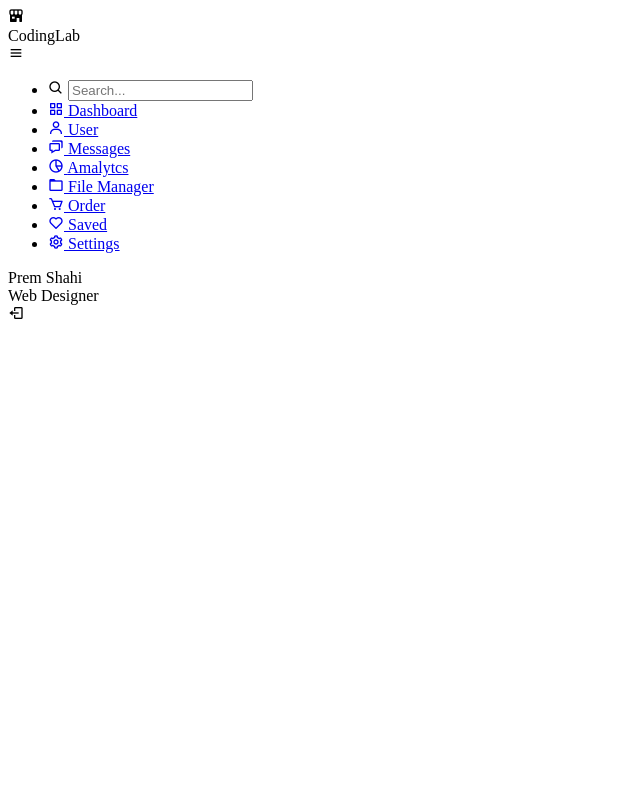
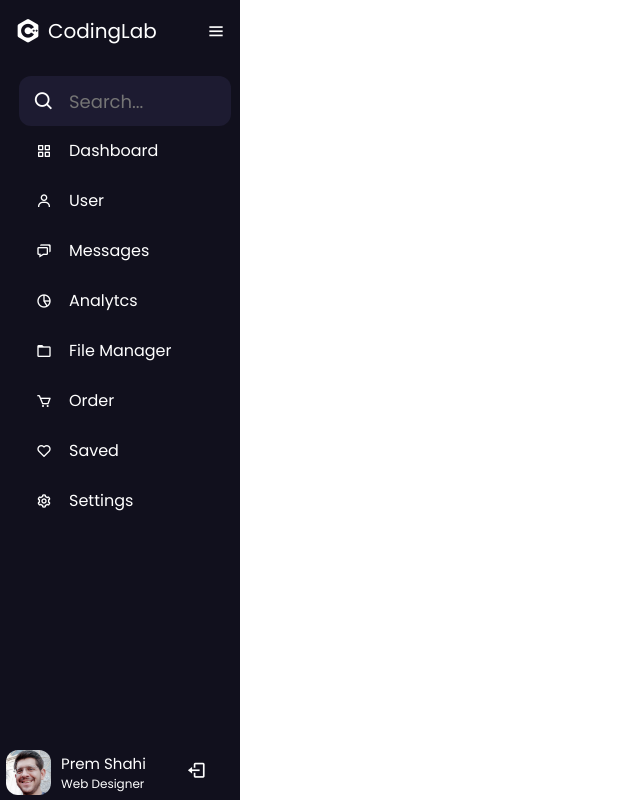
Before and after one commit to PauloHLeme/my_playground, a plain HTML site: page responsive_side_navbar/index.html in a window 1280 px wide. Shown: the whole page, without its empty margins (0-640 px from the left). Drawn offline with nearby package versions, Linux system fonts and the light colour scheme.

Commit message:
doing css

```diff
--- a/responsive_side_navbar/index.html
+++ b/responsive_side_navbar/index.html
@@ -13,7 +13,7 @@
     <div class="sidebar">
         <div class="logo_content">
             <div class="logo">
-                <i class='bx bxs-store-alt'></i>
+                <i class='bx bxl-c-plus-plus'></i>
                 <div class="logo_name">CodingLab</div>
             </div>
             <i class='bx bx-menu' id="btn"></i>
@@ -48,7 +48,7 @@
             <li>
                 <a href="#">
                     <i class='bx bx-pie-chart-alt-2' ></i>
-                    <span class="links_name">Amalytcs</span>
+                    <span class="links_name">Analytcs</span>
                 </a>
                 <!-- <span class="tooltip">Dashboard</span> -->
             </li>
@@ -84,13 +84,13 @@
         <div class="profile_content">
             <div class="profile">
                 <div class="profile_details">
-                    <!-- <img src="profile.jpg" alt=""> -->
+                    <img src="profile.jpg" alt="">
                     <div class="name_job">
                         <div class="name">Prem Shahi</div>
                         <div class="job">Web Designer</div>
                     </div>
                 </div>
-                <i class='bx bx-log-out' ></i>
+                <i class='bx bx-log-out' id="log_out"></i>
             </div>
         </div>
     </div>
--- a/responsive_side_navbar/style.css
+++ b/responsive_side_navbar/style.css
@@ -0,0 +1,164 @@
+/* Google Font CDN Link */
+@import url('https://fonts.googleapis.com/css2?family=Poppins:ital,wght@0,100;0,200;0,300;0,400;0,500;0,600;0,700;0,800;0,900;1,100;1,200;1,300;1,400;1,500;1,600;1,700;1,800;1,900&display=swap');
+
+*{
+    margin: 0;
+    padding: 0;
+    box-sizing: border-box;
+    font-family: 'Poppins', sans-serif;
+}
+
+body{
+    position: relative;
+    min-height: 100vh;
+    width: 100%;
+    overflow: hidden;
+}
+
+.sidebar{
+    position: fixed;
+    top: 0;
+    left: 0;
+    height: 100%;
+    width: 240px;
+    background: #11101D;
+    padding: 6px 14px;
+}
+
+.sidebar .logo_content .logo{
+    color: #FFF;
+    display: flex;
+    height: 50px;
+    width: 100%;
+    align-items: center;
+}
+
+.logo_content .logo i{
+    font-size: 28px;
+    margin-right: 6px;
+}
+
+.logo_content .logo .logo_name{
+    font-size: 20px;
+    font-weight: 400;
+}
+
+.sidebar #btn{
+    position: absolute;
+    color: #FFF;
+    left: 90%;
+    top: 6px;
+    font-size: 20px;
+    height: 50px;
+    width: 50px;
+    text-align: center;
+    line-height: 50px;
+    transform: translateX(-50%);
+}
+
+.sidebar ul{
+    margin-top: 20px;
+}
+
+.sidebar ul li{
+    position: relative;
+    height: 50px;
+    width: 100%;
+    margin: 0px 5px;
+    list-style: none;
+    line-height: 50px;
+}
+
+.sidebar ul li input{
+    position: absolute;
+    height: 100%;
+    width: 100%;
+    left: 0;
+    top: 0;
+    border-radius: 12px;
+    outline: none;
+    border: none;
+    background: #1D1B31;
+    padding-left: 50px;
+    font-size: 18px;
+    color: #FFF ;
+}
+
+.sidebar ul li .bx-search{
+    position: absolute;
+    z-index: 99;
+    color: #FFF;
+    font-size: 22px;
+}
+
+.sidebar ul li a{
+    color: #FFF;
+    display: flex;
+    align-items: center;
+    text-decoration: none;
+    transition: all .4s ease;
+    border-radius: 12px;
+}
+
+.sidebar ul li a:hover{
+    color: #11101D;
+    background: #FFF;
+}
+
+.sidebar ul li i{
+    height: 50px;
+    min-width: 50px;
+    border-radius: 50px;
+    line-height: 50px;
+    text-align: center;
+}
+
+.sidebar .profile_content{
+    position: absolute;
+    color: #FFF;
+    bottom: 0;
+    left: 0;
+    width: 100%;
+}
+
+.sidebar .profile_content .profile{
+    position: relative;
+    padding: 10px 6px;
+    height: 60px;
+    background: #11101D;
+}
+
+.profile_content .profile .profile_details{
+    display: flex;
+    align-items: center;
+}
+
+.profile .profile_details img{
+    height: 45px;
+    object-fit: cover;
+    border-radius: 12px;
+}
+
+.profile .profile_details .name_job{
+    margin-left: 10px;
+}
+
+.profile .profile_details .name{
+    font-size: 15px;
+    font-weight: 400;
+}
+
+.profile .profile_details .job{
+    font-size: 12px;
+}
+
+.profile #log_out{
+    position: absolute;
+    left: 88%;
+    bottom: 5px;
+    transform: translateX(-50%);
+    min-width: 50px;
+    line-height: 50px;
+    font-size: 20px;
+    border-radius: 12px;
+}
```
